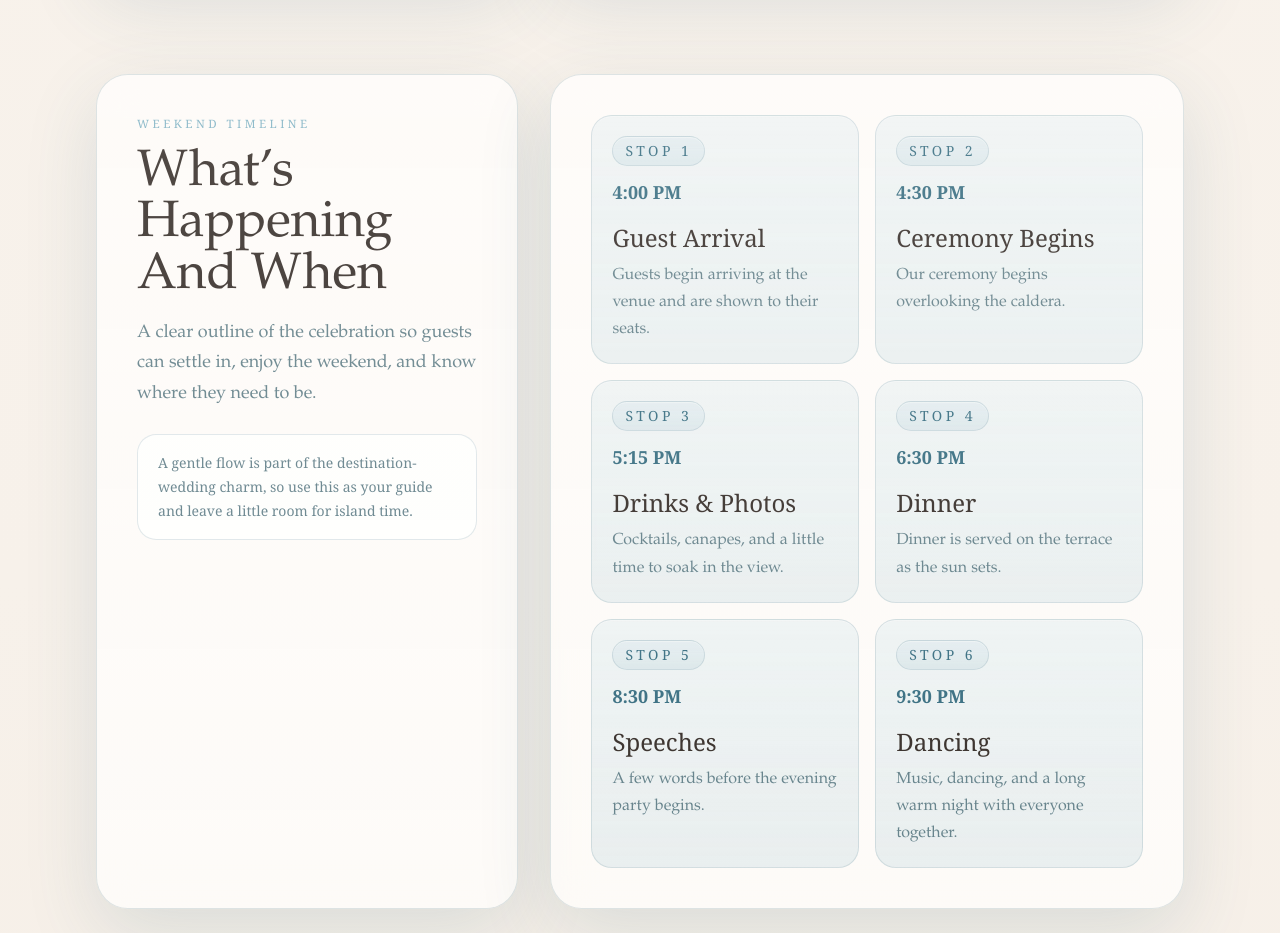
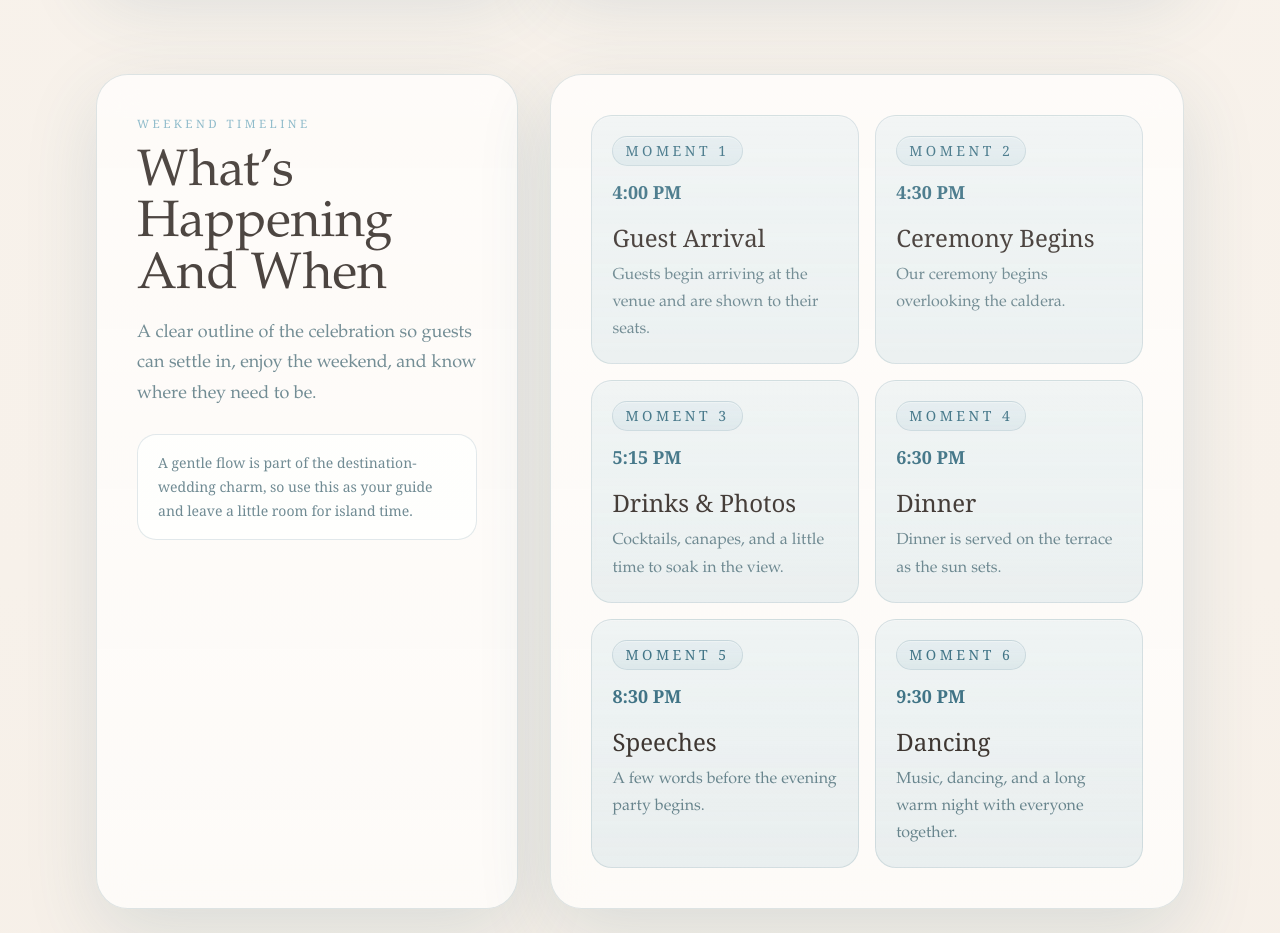
Before and after one commit to dh1612/wedding-website-platform, a Next.js app: page /wedding in a window 1280 px wide. Shown: the part 3500-4433 px from the top of the page. Built offline with nearby package versions, Linux system fonts and the light colour scheme.

Commit message:
Make weekend timeline label editable

```diff
--- a/app/admin/actions.ts
+++ b/app/admin/actions.ts
@@ -522,6 +522,10 @@ export async function updateWeddingContentAction(formData: FormData) {
       descriptionHtml:
         receptionDescriptionRichText || weddingData.reception.descriptionHtml
     },
+    scheduleStepLabel:
+      String(formData.get("scheduleStepLabel") || "").trim() ||
+      weddingData.scheduleStepLabel ||
+      "Moment",
     schedule: scheduleText.trim() ? scheduleItems : [],
     travel: {
       ...weddingData.travel,
--- a/components/admin-wedding-editor.tsx
+++ b/components/admin-wedding-editor.tsx
@@ -827,6 +827,12 @@ export function AdminWeddingEditor({
                 label="Show weekend timeline"
                 checked={visibility?.schedule ?? true}
               />
+              <input
+                name="scheduleStepLabel"
+                defaultValue={weddingData.scheduleStepLabel ?? "Moment"}
+                placeholder="Moment"
+                className="w-full rounded-[1rem] border border-[var(--border)] bg-white px-4 py-3 text-sm text-[var(--foreground)] outline-none"
+              />
               <textarea
                 name="scheduleText"
                 defaultValue={weddingData.schedule.map((item) => `${item.time} - ${item.title}`).join("\n")}
--- a/components/schedule-section.tsx
+++ b/components/schedule-section.tsx
@@ -8,6 +8,7 @@ type ScheduleSectionProps = {
 
 export function ScheduleSection({ weddingData }: ScheduleSectionProps) {
   const wedding = weddingData ?? getWeddingData();
+  const stepLabel = wedding.scheduleStepLabel?.trim() || "Moment";
 
   return (
     <section id="schedule" className="mx-auto w-full max-w-6xl px-6 py-8 lg:px-8 lg:py-12">
@@ -31,7 +32,7 @@ export function ScheduleSection({ weddingData }: ScheduleSectionProps) {
               >
                 <div>
                   <div className="accent-panel inline-flex rounded-full px-3 py-1 text-sm uppercase tracking-[0.25em] text-[var(--accent-strong)]">
-                    Stop {index + 1}
+                    {stepLabel} {index + 1}
                   </div>
                   {item.time ? (
                     <p className="mt-3 text-lg font-semibold text-[var(--accent-strong)]">
--- a/lib/wedding-data.ts
+++ b/lib/wedding-data.ts
@@ -243,6 +243,10 @@ export function coerceWeddingData(input: unknown): WeddingData {
           ? source.reception.descriptionHtml
           : undefined
     },
+    scheduleStepLabel:
+      typeof source.scheduleStepLabel === "string" && source.scheduleStepLabel.trim()
+        ? source.scheduleStepLabel.trim()
+        : "Moment",
     schedule: Array.isArray(source.schedule) ? source.schedule : fallback.schedule,
     travel: {
       heading: source.travel?.heading ?? "Where To Go",
--- a/types/wedding.ts
+++ b/types/wedding.ts
@@ -111,6 +111,7 @@ export type WeddingData = {
   };
   ceremony: WeddingEvent;
   reception: WeddingEvent;
+  scheduleStepLabel?: string;
   schedule: ScheduleItem[];
   travel: TravelInfo;
   accommodation: AccommodationItem[];
```
